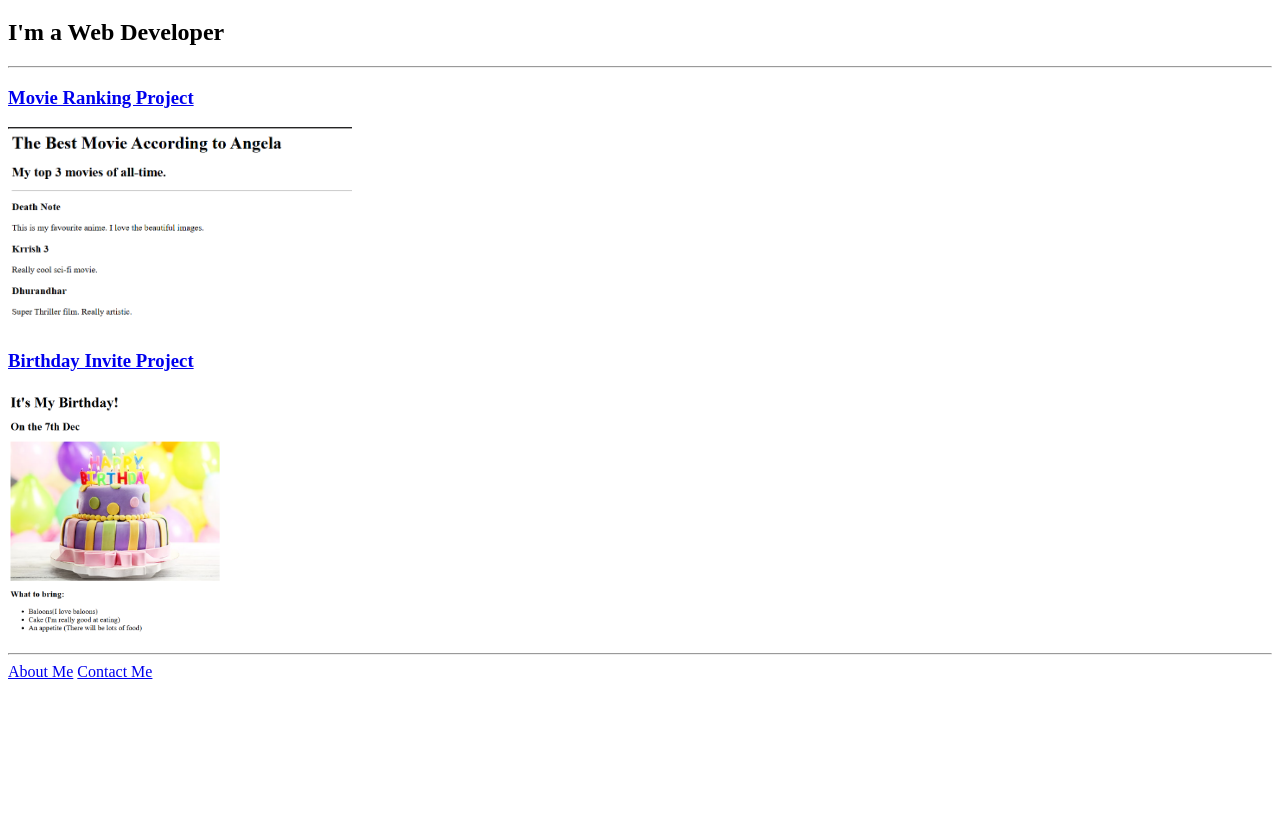
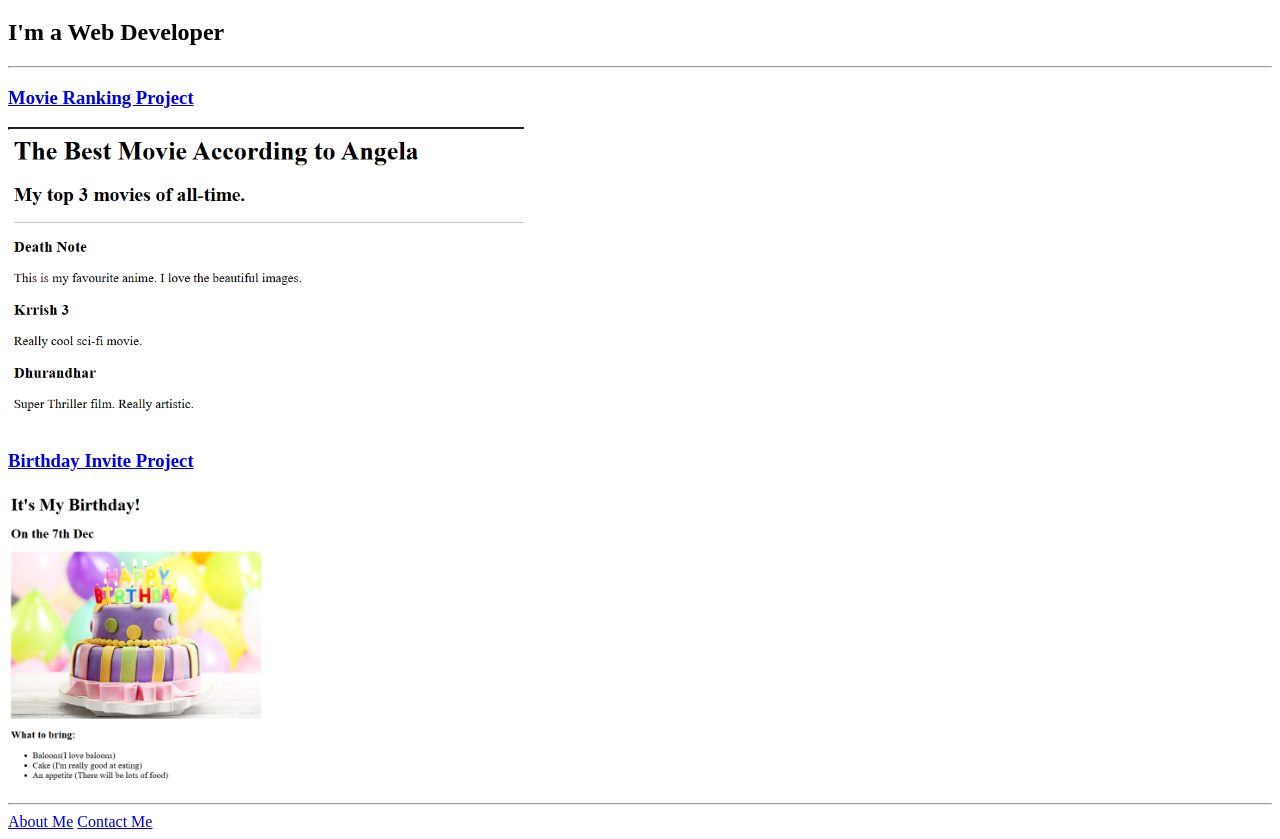
Before and after one commit to Harsh07Dubey/HTML-Portfolio, a plain HTML site: page index.html in a window 1280 px wide. Shown: the part 61-900 px from the top of the page. Before the commit the page ends 800 px from the top, so only its background shows below. Drawn offline with Linux system fonts and the light colour scheme.

Commit message:
Update index.html
Size of image

```diff
--- a/index.html
+++ b/index.html
@@ -11,10 +11,10 @@
     </body>
     <hr/>
     <h3><a href="./public/movie-ranking.html">Movie Ranking Project</a></h3>
-    <img src="./assets/images/Movie.png" height="200" alt="Movie preview"/>
+    <img src="./assets/images/Movie.png" height="300" alt="Movie preview"/>
 
     <h3><a href="./public/birthday-invite.html">Birthday Invite Project</a></h3>
-    <img src="./assets/images/Birthday.png" height="250" alt="Birthday preview"/>
+    <img src="./assets/images/Birthday.png" height="300" alt="Birthday preview"/>
 
     <hr/>
 
```
